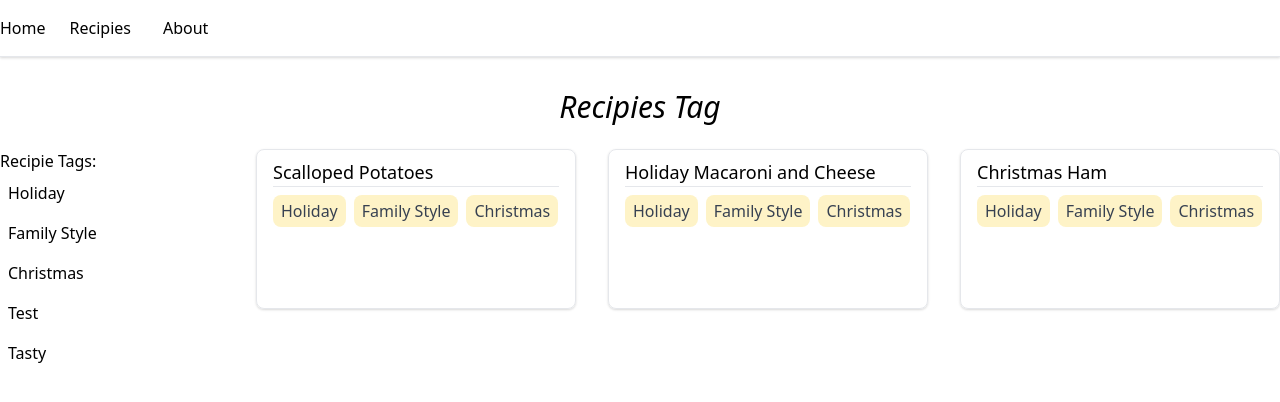
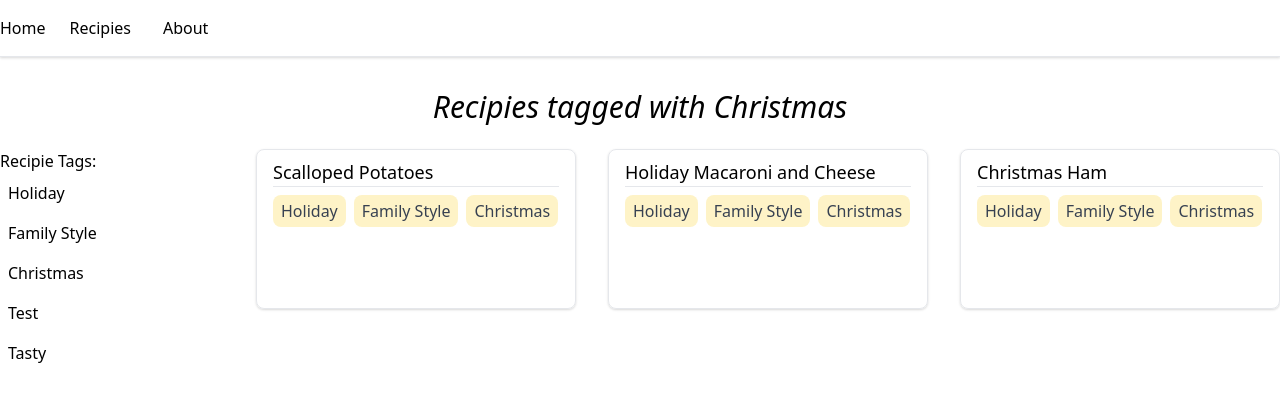
Before and after one commit to kairix-gh/recipiebook, a Vue app: page /recipies/tag/Christmas in a window 1280 px wide. Shown: the top 402 px of the page. Built offline with nearby package versions, Linux system fonts and the light colour scheme.

Commit message:
- Add current tag to heading

```diff
--- a/src/views/ViewRecipiesByTag.vue
+++ b/src/views/ViewRecipiesByTag.vue
@@ -1,5 +1,5 @@
 <template>
-    <h1 class="mb-6 text-3xl text-center italic">Recipies Tag</h1>
+    <h1 class="mb-6 text-3xl text-center italic">Recipies tagged with {{ tag }}</h1>
     <div class="flex flex-col lg:flex-row lg:justify-between lg:space-x-4">
         <div class="mb-6">
             <Suspense>
```
